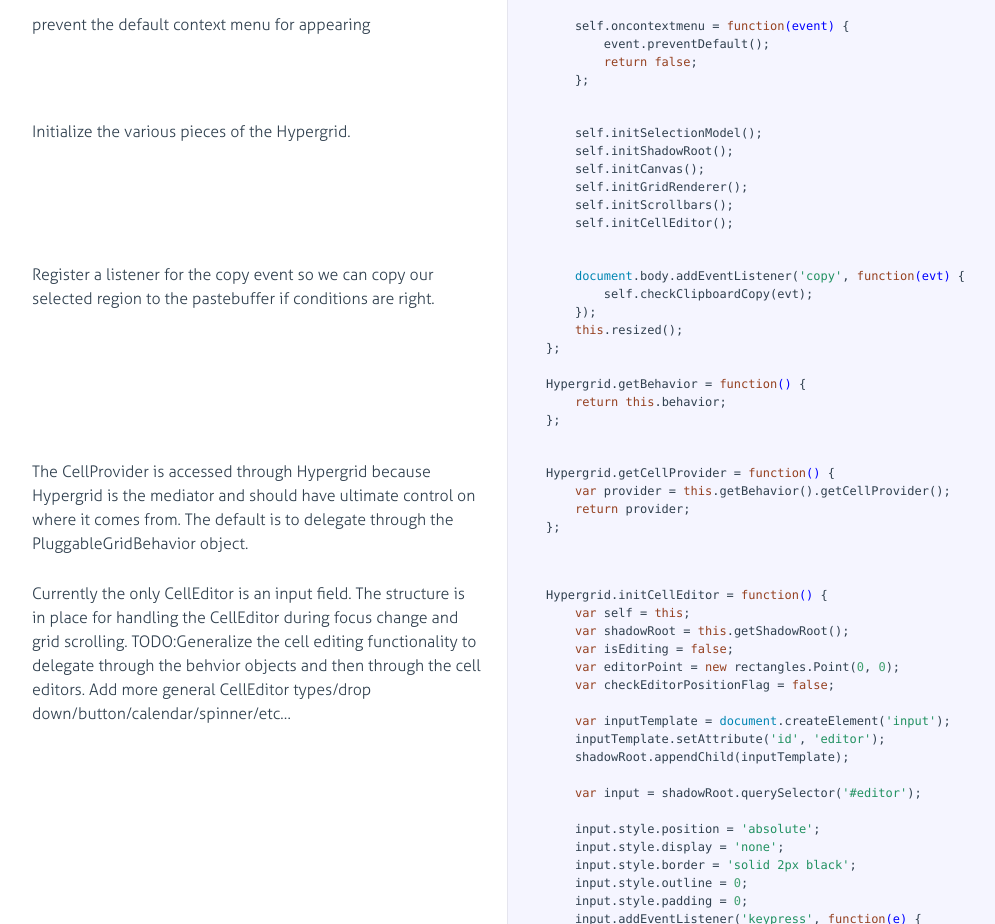
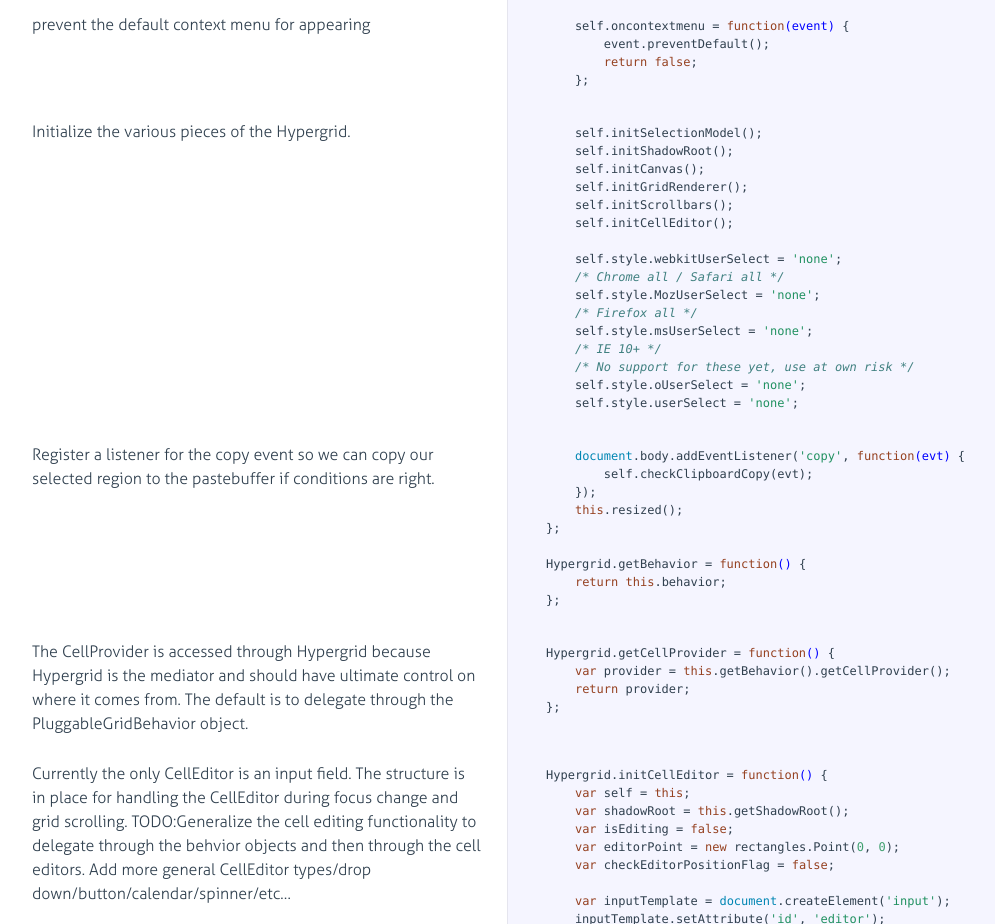
Before and after one commit to fin-hypergrid/Hypergrid, a website: page docs/HyperGrid.html in a window 1280 px wide. Shown: the part 777-1701 px from the top of the page, without its empty margins (18-1013 px from the left). Drawn offline with Linux system fonts and the light colour scheme.

Commit message:
selection none

```diff
--- a/docs/HyperGrid.html
+++ b/docs/HyperGrid.html
@@ -161,7 +161,17 @@
     self.initCanvas();
     self.initGridRenderer();
     self.initScrollbars();
-    self.initCellEditor();</pre></div></div>
+    self.initCellEditor();
+
+    self.style.webkitUserSelect = <span class="hljs-string">'none'</span>;
+    <span class="hljs-comment">/* Chrome all / Safari all */</span>
+    self.style.MozUserSelect = <span class="hljs-string">'none'</span>;
+    <span class="hljs-comment">/* Firefox all */</span>
+    self.style.msUserSelect = <span class="hljs-string">'none'</span>;
+    <span class="hljs-comment">/* IE 10+ */</span>
+    <span class="hljs-comment">/* No support for these yet, use at own risk */</span>
+    self.style.oUserSelect = <span class="hljs-string">'none'</span>;
+    self.style.userSelect = <span class="hljs-string">'none'</span>;</pre></div></div>
 
         </li>
 
```
Also changed, not shown: src/scripts/Hypergrid.js (+10 -0 lines).
